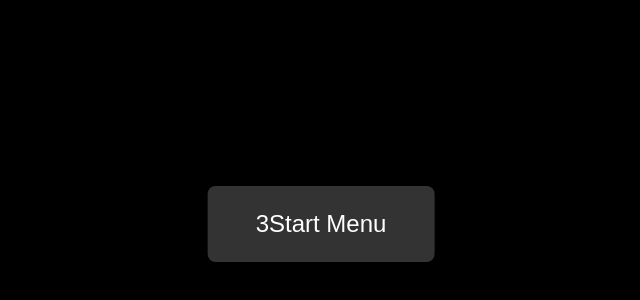
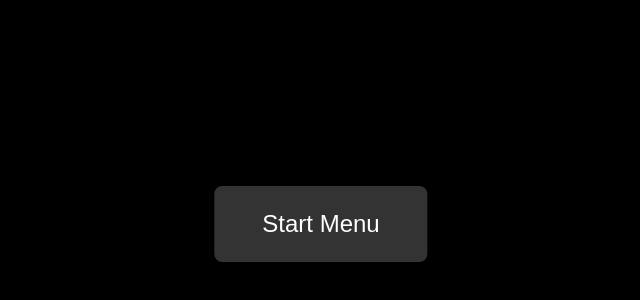
Before and after one commit to rf1sys/jp, a plain HTML site: page index.html in a window 1280 px wide. Shown: the part 176-476 px from the top of the page, without its empty margins (319-959 px from the left). Drawn offline with Linux system fonts and the light colour scheme.

Commit message:
Update index.html

```diff
--- a/index.html
+++ b/index.html
@@ -32,7 +32,7 @@
     </style>
   </head>
   <body>
-    <button id="start-button">3Start Menu</button>
+    <button id="start-button">Start Menu</button>
     <video id="vid" autoplay loop muted playsinline style="display: none;">
       <source src="https://github.com/rf1sys/jp/raw/main/jpmenu.mp4" type="video/mp4">
       Your browser does not support HTML5 video.
```
